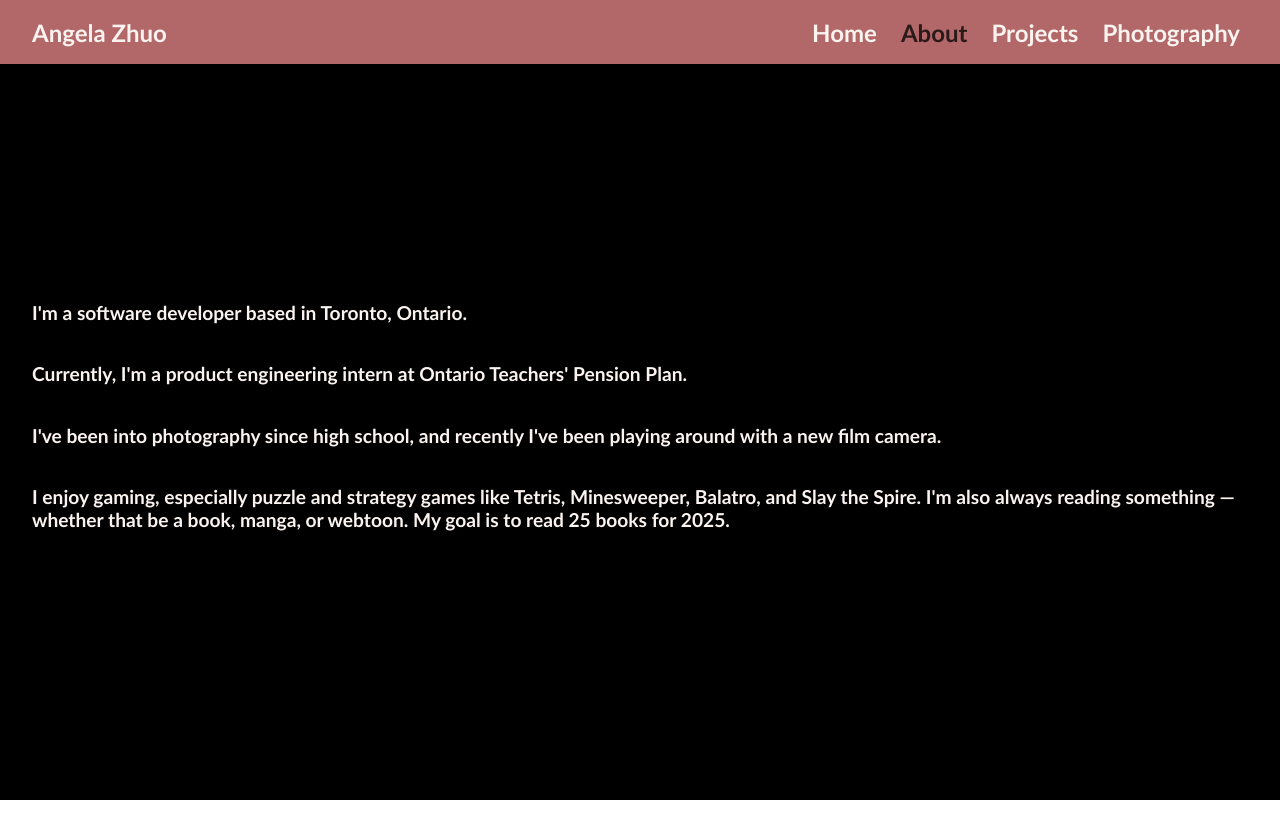
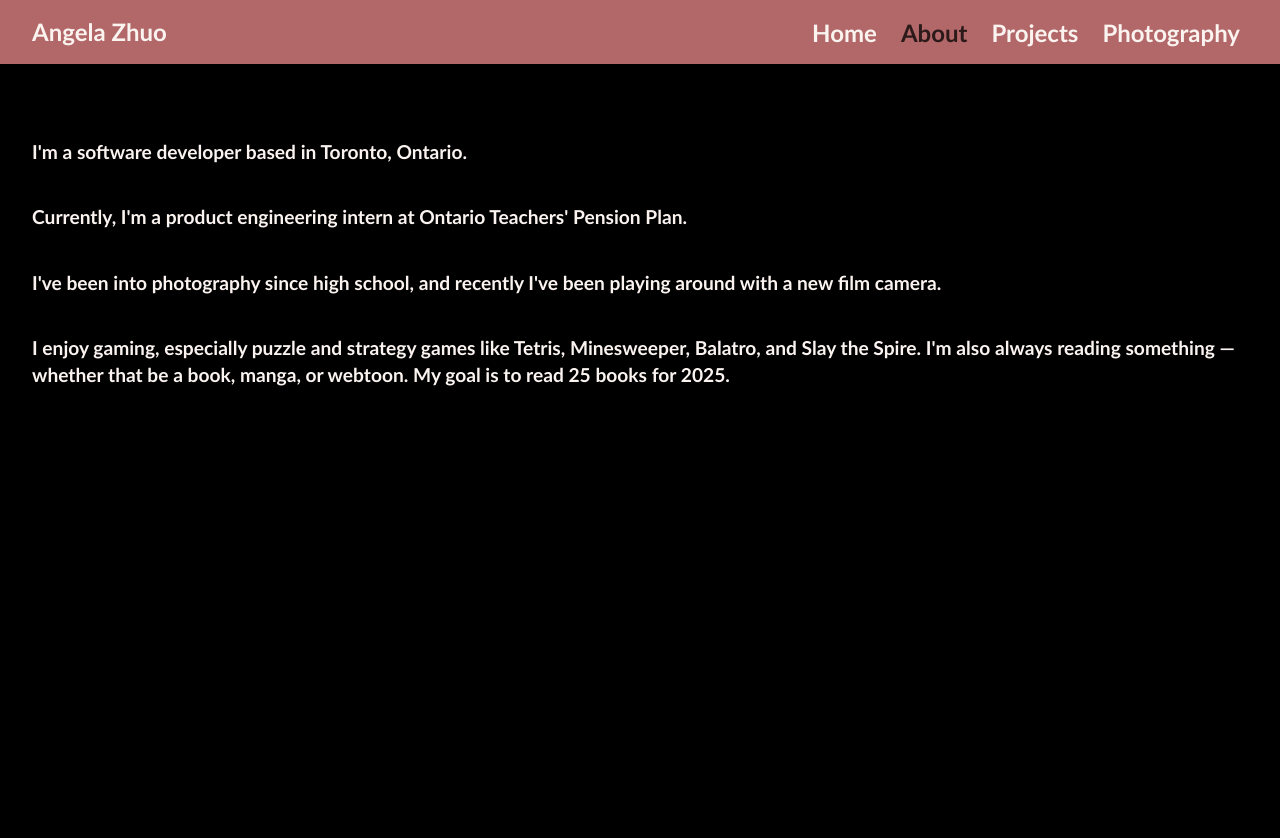
Before and after one commit to angelala3252/portfolio, a React (Create React App) app in the folder frontend/portfolio/: page /#/about in a window 1280 px wide. Before the commit the page ends 800 px from the top, so only its background shows below. Built offline with nearby package versions, Linux system fonts and the light colour scheme.

Commit message:
photo gallery pinterest style

```diff
--- a/frontend/portfolio/src/style.css
+++ b/frontend/portfolio/src/style.css
@@ -12,7 +12,7 @@
 html,
 body {
   height: 100%;
-  overflow: hidden;
+  background-color: black;
 }
 
 header {
@@ -71,9 +71,11 @@ nav a.active {
   flex-direction: column;
   justify-content: center;
   align-items: center;
-  height: calc(100vh - 3rem);
   padding-left: 2rem;
   padding-right: 2rem;
+  margin-top: 4rem;
+  padding-top: 1rem;
+  padding-bottom: 2rem;
 }
 
 .paragraph {
@@ -102,24 +104,26 @@ p {
 p {
   font-size: 1.2rem;
   font-weight: 700;
+  line-height: 1.4;
 }
 
 .photo-grid {
-  display: grid;
-  grid-template-columns: repeat(auto-fill, minmax(250px, 1fr));
-  gap: 16px;
+  column-count: 2;
+  column-gap: 16px;
 }
 
 .photo-item {
-  overflow: hidden;
-  border-radius: 8px;
-  height: 200px;
+  break-inside: avoid;
+  margin-bottom: 16px;
+  width: 100%;
 }
 
 .photo-item img {
   width: 100%;
-  height: 100%;
-  object-fit: cover;
+  height: auto;
+  display: block;
+  border-radius: 8px;
+  transition: transform 0.3s ease;
 }
 
 .photo-item img:hover {
```
